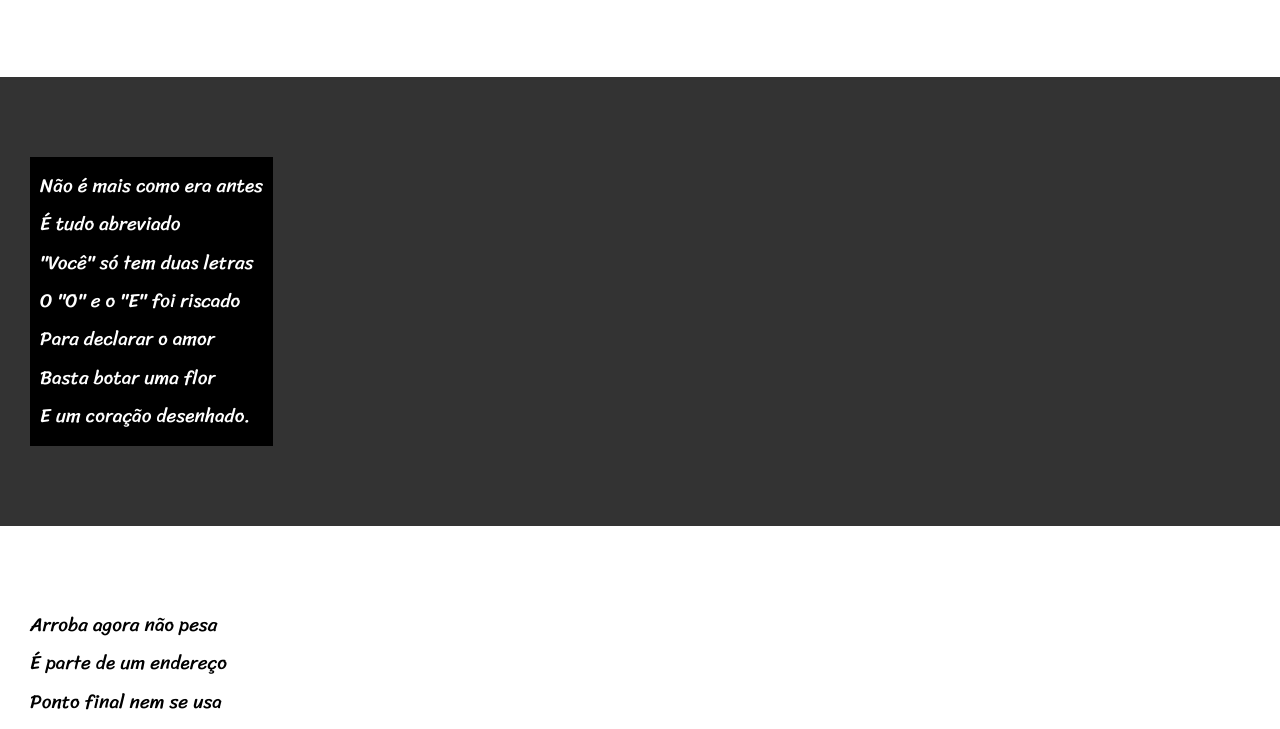
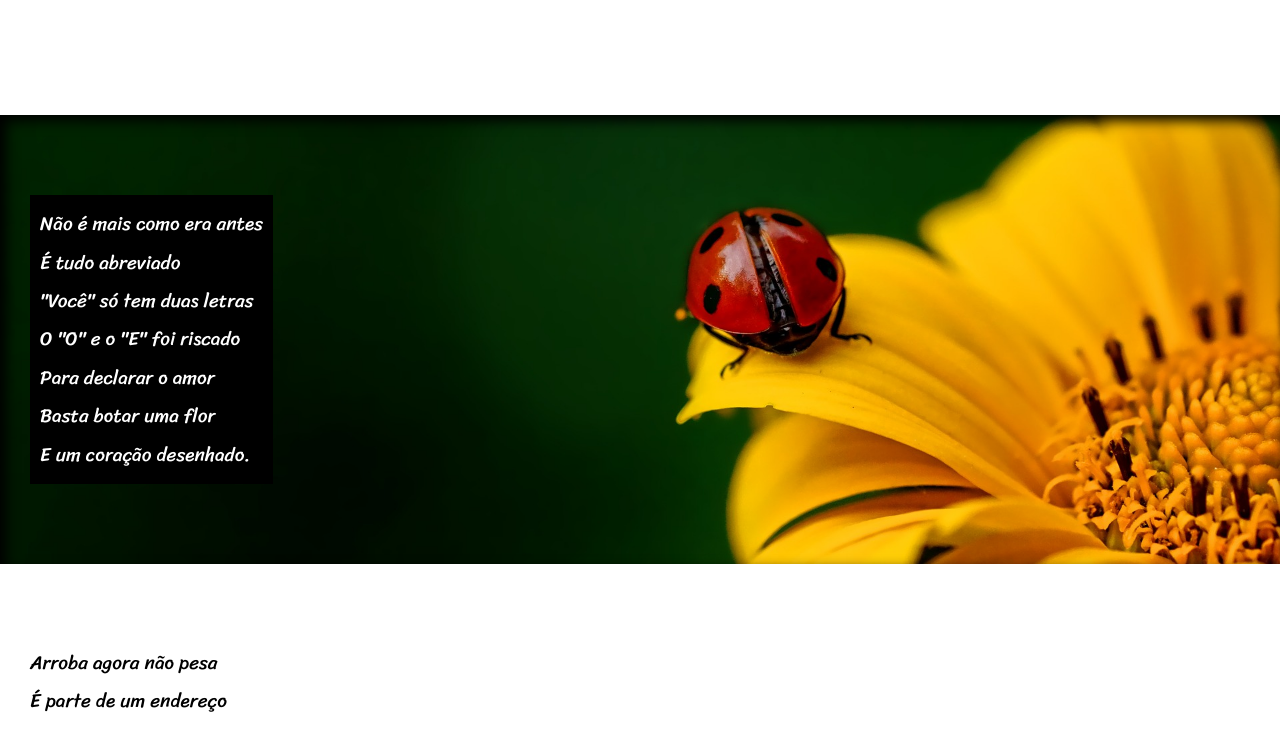
Before and after one commit to camilabsp/html-css3, a plain HTML site: page html-css/exercicios/Desafio012/index.html in a window 1280 px wide. Shown: the part 559-1288 px from the top of the page. Drawn offline with Linux system fonts and the light colour scheme.

Commit message:
atualização de estilo

```diff
--- a/html-css/exercicios/Desafio012/estilo/style.css
+++ b/html-css/exercicios/Desafio012/estilo/style.css
@@ -60,6 +60,10 @@ section{
 
 }
 
+section > p{
+    padding-bottom: 2em;
+}
+
 section.normal{
     background-color: white;
     color: black;
@@ -68,12 +72,27 @@ section.normal{
 section.imagem{
     background-color: rgb(51, 51, 51);
     color: white;
+    box-shadow: inset 6px 6px 13px 0px rgba(0, 0, 0, 473);
+    background-attachment: fixed; /* fixa imagem de fundo (efeito parallax)*/
 }
 
 section.imagem > p{
     display: inline-block;
-    background-color: rgba(0, 0, 0, 253);
+    background-color: rgba(0, 0, 0, 514);
     padding: 10px;
+    text-shadow: 1px 1px 0px black;
+}
+
+section#img01{
+    background-image: url('../imagens/background001.jpg');
+    background-position: right center;
+    background-size: cover;
+}
+
+section#img02{
+    background-image: url('../imagens/background002.jpg');
+    background-position: right center;
+    background-size: cover;
 }
 
 footer{
--- a/html-css/exercicios/Desafio012/index.html
+++ b/html-css/exercicios/Desafio012/index.html
@@ -27,7 +27,7 @@
         </p>
     </section>
 
-    <section class="imagem">
+    <section class="imagem" id="img01">
         <p>
             Não é mais como era antes <br/>
             É tudo abreviado <br/>
@@ -60,7 +60,7 @@
         </p>
     </section>
 
-    <section class="imagem">
+    <section class="imagem" id="img02">
         <p>
             Tenho saudade das cartas <br/>
             Escritas com a própria mão <br/>
```
